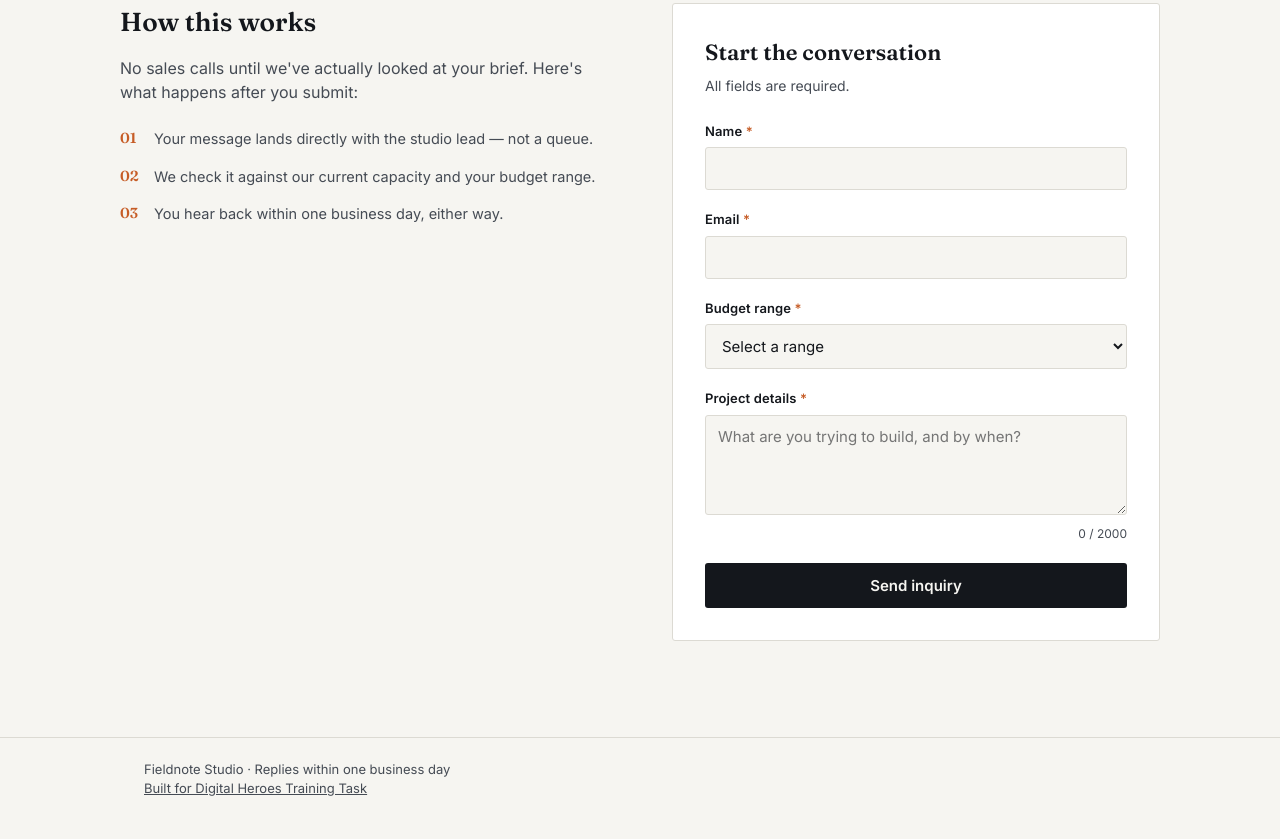
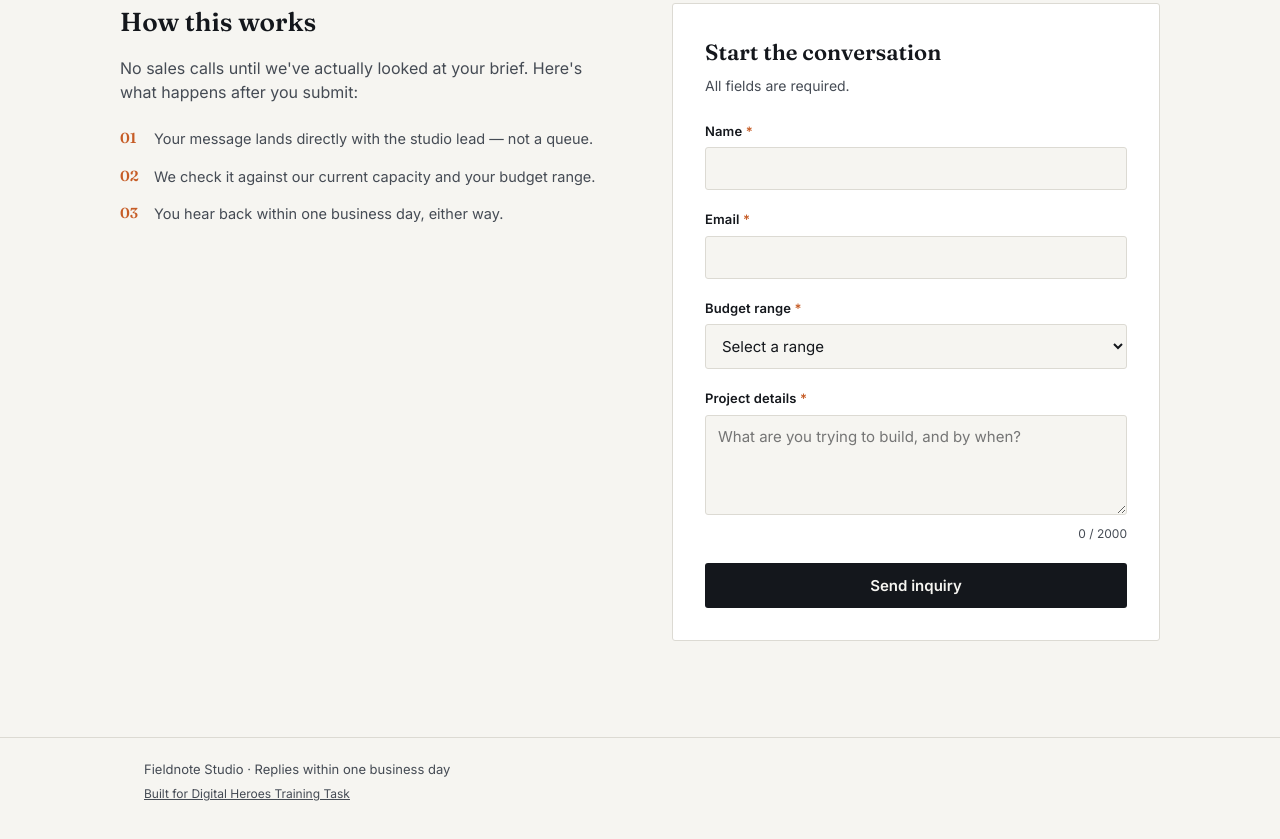
Before and after one commit to pooja-yadav02/lead-capture, a website: page public/index.html in a window 1280 px wide. Shown: the part 612-1451 px from the top of the page. Drawn offline with Linux system fonts and the light colour scheme.

Commit message:
Add build-credit styles for margin and font size

```diff
--- a/public/style.css
+++ b/public/style.css
@@ -211,7 +211,19 @@ a { color: inherit; }
 .field.has-error textarea {
   border-color: var(--bad);
 }
+.build-credit {
+  margin-top: 6px;
+  font-size: 12px;
+}
 
+.build-credit a {
+  color: var(--ink-soft);
+  text-decoration: underline;
+}
+
+.build-credit a:hover {
+  color: var(--ink);
+}
 .error-text {
   display: none;
   color: var(--bad);
```
